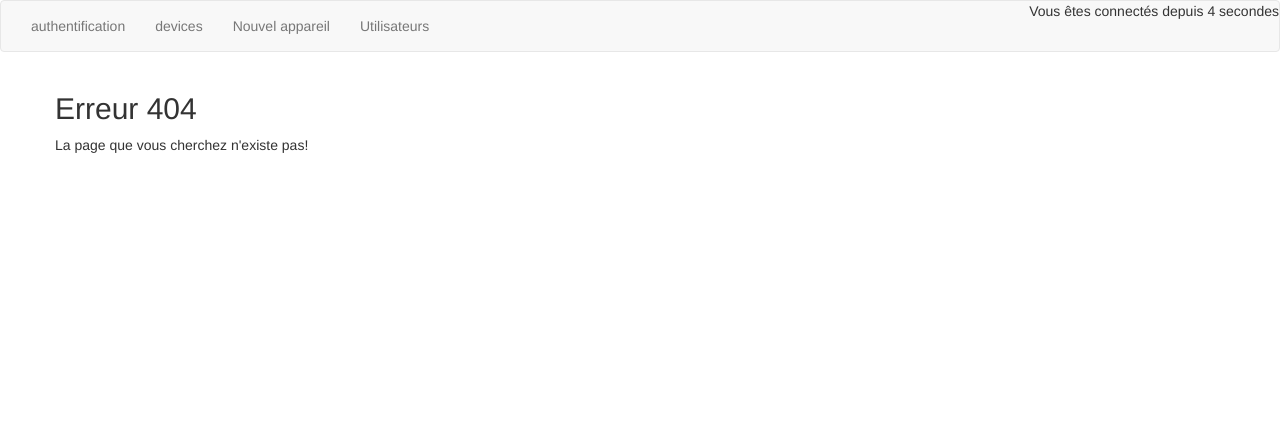
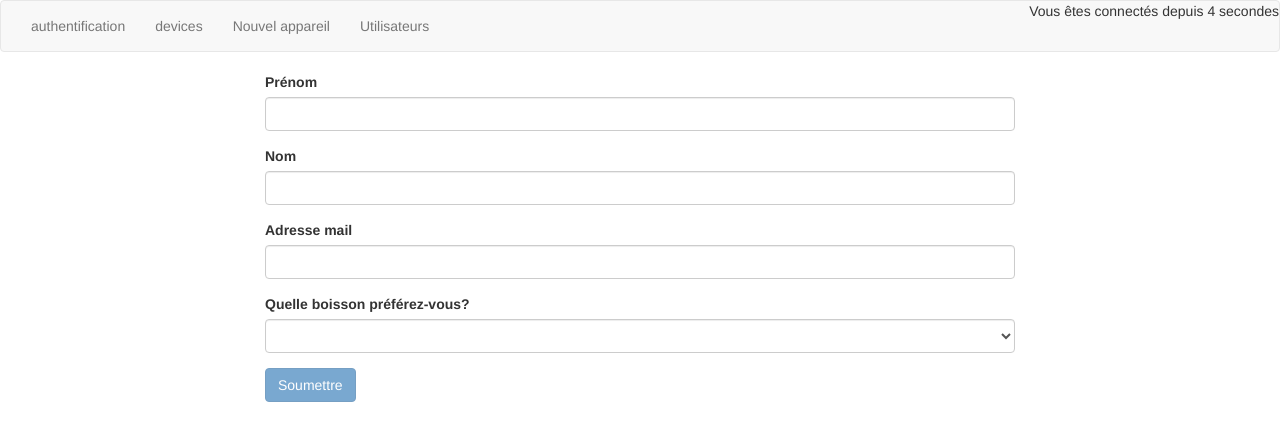
Before and after one commit to nsanzabandi-fiacre-clean-code-tutorials/angular-tutorial-second-app, an Angular app: page /newUser in a window 1280 px wide. Before the commit this address led to /not-found. Shown: the top 440 px of the page. Built offline with nearby package versions, Linux system fonts and the light colour scheme.

Commit message:
Discovered reactive forms.

```diff
--- /dev/null
+++ b/src/app/new-user/new-user.component.html
@@ -0,0 +1,24 @@
+<div class="col-sm-8 col-sm-offset-2">
+  <form [formGroup]="userForm" (ngSubmit)="onSubmitForm()">
+    <div class="form-group">
+      <label for="firstName">Prénom</label>
+      <input type="text" class="form-control" id="firstName" formControlName="firstName">
+    </div>
+    <div class="form-group">
+        <label for="lastName">Nom</label>
+        <input type="text" class="form-control" id="lastName" formControlName="lastName">
+    </div>
+    <div class="form-group">
+        <label for="email">Adresse mail</label>
+        <input type="text" class="form-control" id="email" formControlName="email">
+    </div>
+    <div class="form-group">
+      <label for="drinkPreference">Quelle boisson préférez-vous?</label>
+      <select id="drinkPreference" class="form-control" formControlName="drinkPreference">
+        <option value="Coca">Coca</option>
+        <option value="Pepsi">Pepsi</option>
+      </select>
+    </div>
+    <button type="submit" class="btn btn-primary" [disabled]="userForm.invalid">Soumettre</button>
+  </form>
+</div>
--- /dev/null
+++ b/src/app/new-user/new-user.component.ts
@@ -0,0 +1,47 @@
+import { Component, OnInit } from '@angular/core';
+import { FormGroup, FormBuilder, Validators, FormControl } from '@angular/forms';
+import { UserService } from '../services/user.service';
+import { Router } from '@angular/router';
+import { User } from '../models/users.model';
+
+@Component({
+  selector: 'app-new-user',
+  templateUrl: './new-user.component.html',
+  styleUrls: ['./new-user.component.css']
+})
+export class NewUserComponent implements OnInit {
+
+  userForm: FormGroup;
+
+  constructor(private formBuilder: FormBuilder,
+              private userService: UserService,
+              private router: Router) { }
+
+  ngOnInit() {
+    this.initForm();
+  }
+
+  initForm() {
+    this.userForm = this.formBuilder.group(
+      {
+        firstName: ['', Validators.required],
+        lastName: ['', Validators.required],
+        email:['', [Validators.required, Validators.email]],
+        drinkPreference: ['', Validators.required]
+      }
+    );
+  }
+
+  onSubmitForm() {
+    const formValue = this.userForm.value;
+    const newUser = new User(
+      formValue['firstName'],
+      formValue['lastName'],
+      formValue['email'],
+      formValue['drinkPreference']
+    );
+    this.userService.addUser(newUser);
+    this.router.navigate(['/users']);
+  }
+
+}
--- a/src/app/user-list/user-list.component.html
+++ b/src/app/user-list/user-list.component.html
@@ -1,3 +1,4 @@
+<a routerLink="/newUser">Nouvel utilisateur</a>
 <ul class="list-group">
   <li class="list-group-item" *ngFor="let user of users">
     <h3>{{ user.firstName }} {{ user.lastName }}</h3>
```
Also changed, not shown: src/app/app.module.ts (+7 -3 lines), src/app/new-user/new-user.component.css (added), 1 other file (tests, documents, lock files or other folders).
